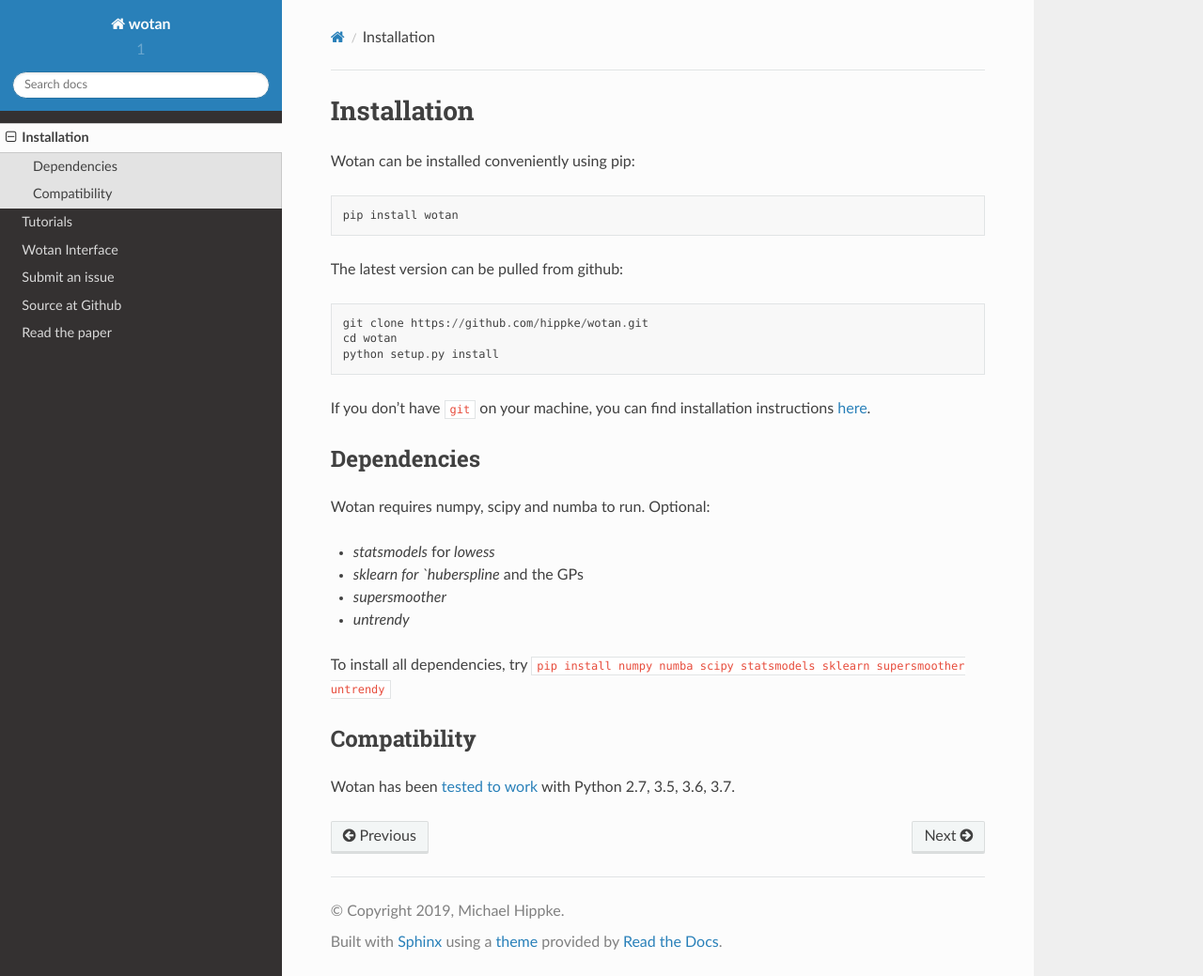
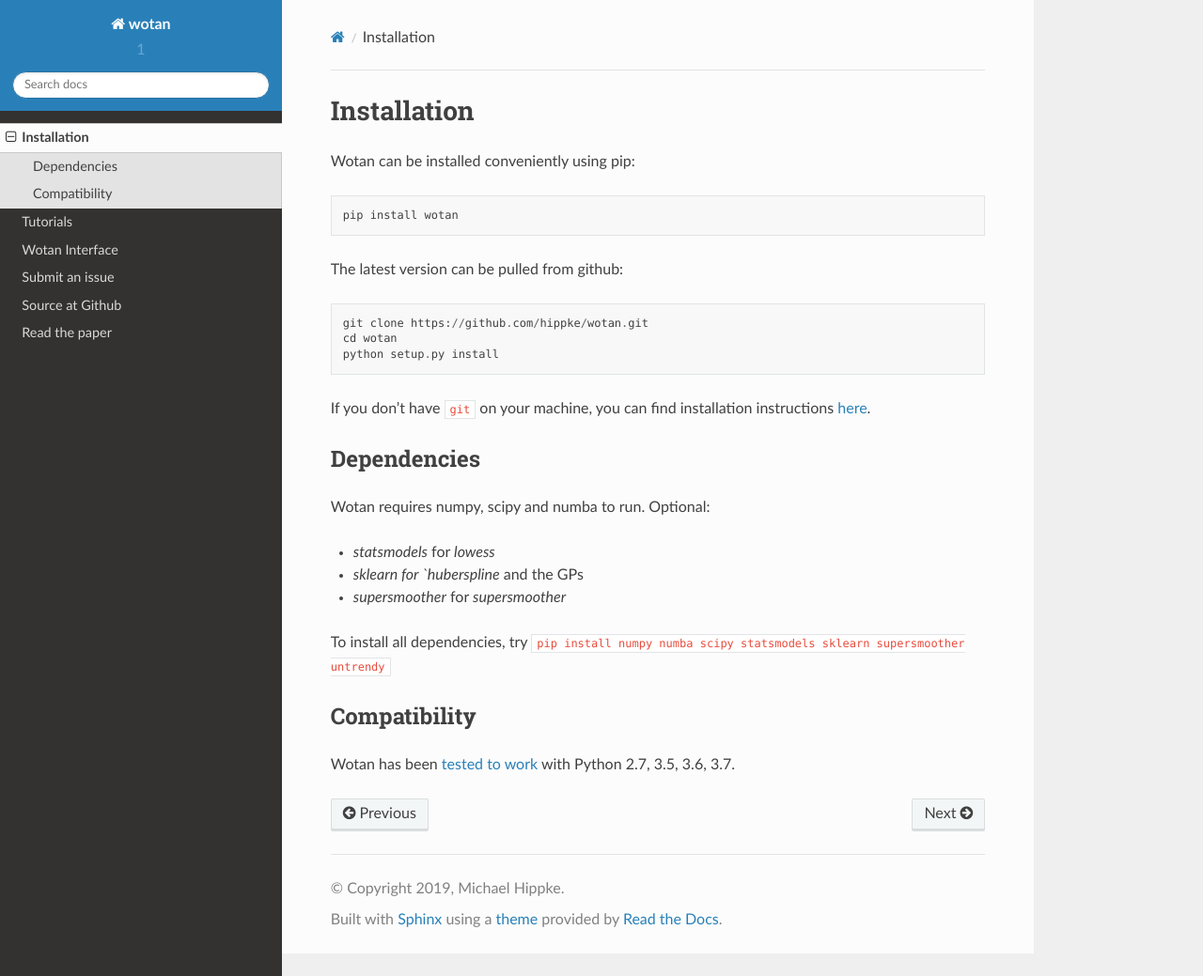
Before and after one commit to hippke/wotan, a Sphinx documentation site: the page built from docs/Installation.rst, in a window 1280 px wide and 1039 px high. Shown: the whole window at 94% size. Built offline with Sphinx 7.4.7 and the Read the Docs theme 2.0.0, drawn with Linux system fonts in a browser that asks for light colours.

Commit message:
Update Installation.rst

```diff
--- a/docs/Installation.rst
+++ b/docs/Installation.rst
@@ -21,8 +21,7 @@
 
 - `statsmodels` for `lowess`
 - `sklearn for `huberspline` and the GPs
-- `supersmoother`
-- `untrendy`
+- `supersmoother` for `supersmoother`
 
 To install all dependencies, try ``pip install numpy numba scipy statsmodels sklearn supersmoother untrendy``
 
```
